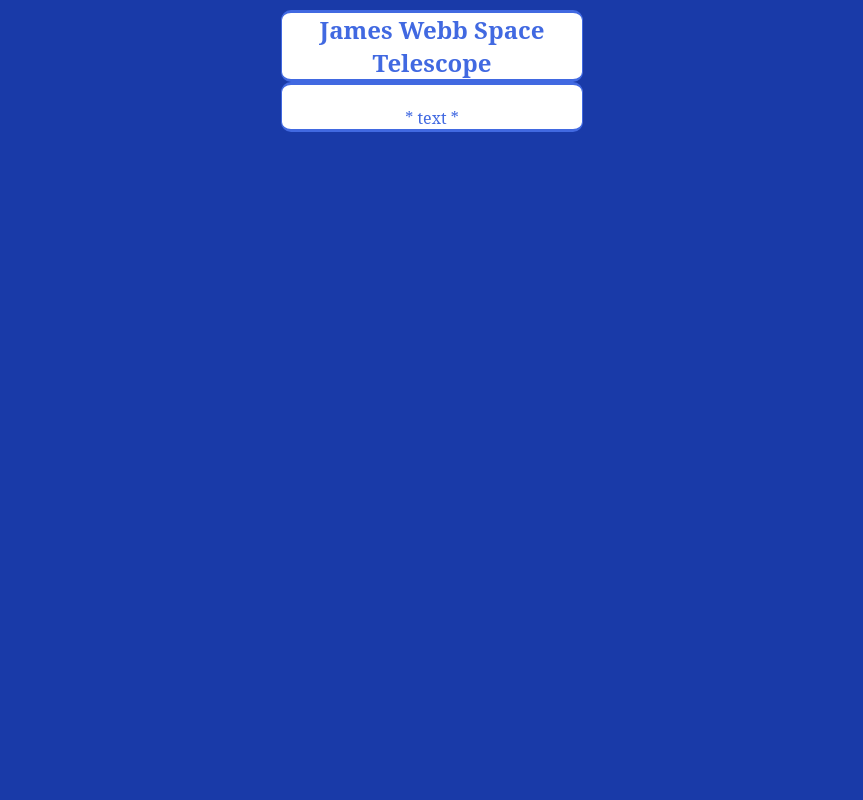
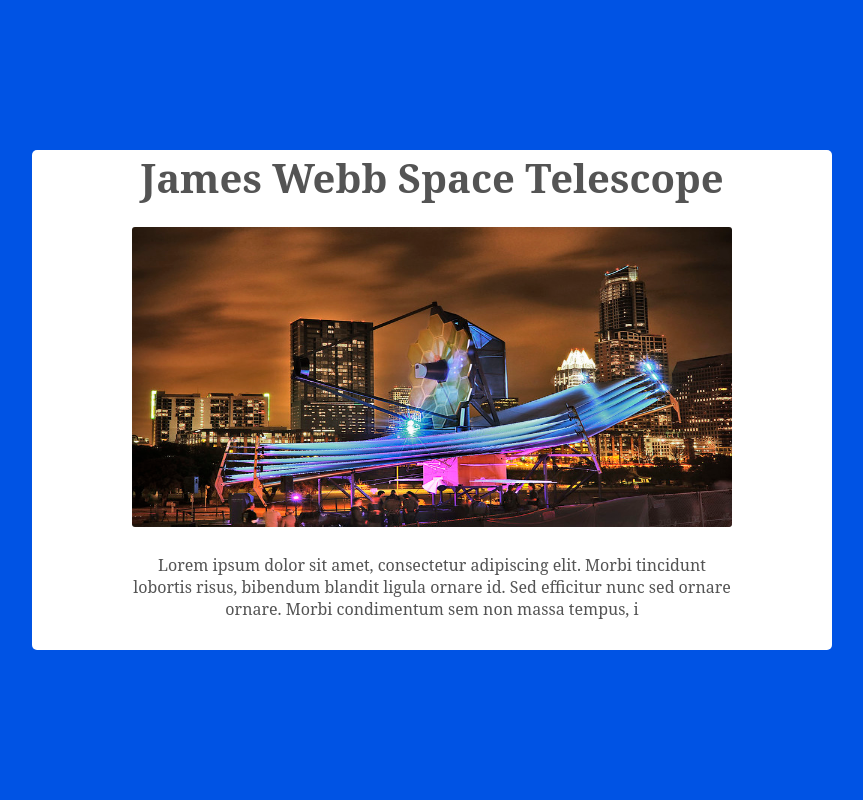
Before and after one commit to DavidGonFer/HackathonNASA, a plain HTML site: page index.html in a window 1280 px wide. Shown: the top 800 px of the page, without its empty margins (208-1071 px from the left). Drawn offline with Linux system fonts and the light colour scheme.

Commit message:
paginaInicialCreada

```diff
--- a/CSS/css.css
+++ b/CSS/css.css
@@ -4,28 +4,73 @@
 }
 
 html{
-    width:100%;
-    height:100%;
+	margin: 0px;
+	padding: 0px;
 }
 
 body{
     width:100%;
     height:100%;
-    background:rgb(25, 58, 168);
+
+	height: 2160px;
+}
+#marcador0{
+	background-color: rgb(0, 83, 228);
+	width: -webkit-fill-avaliable;
+	height: 1080px;
+	display: block;
+	top: 0px;
+}
+#pantalla1{
+	position:absolute;
+	width:300px;
+	background-color:white;
+	border-radius: 5px;
+	font-family: 'Inconsolata', monospace;
+	font-family: 'Noto Serif', serif;
+	color:rgb(84, 84, 84);
+	text-align:center;
+	width: 800px;
+	height: 500px;
+	z-index: 1;
+	top:50%;
+	left:50%;
+	margin-right: -50%;
+	transform: translate(-50%,-50%);
+	box-sizing: border-box;
+}
+h1{
+	font-size: 40px;
+}
+img{
+	width: 600px;
+	height: 300px;
+	border-radius: 3px;
+}
+p{
+	width: 600px;
 }
 
-header, section{
-	position:relative;
-	top:10px;
+#marcador1{
+	position:sticky;
+	top: 100px;
+	left:0px;
+	background-color: rgb(0, 83, 228);
+	width: -webkit-fill-avaliable;
+	z-index: 0;
+	display: block;
+}
+#pantalla2{
+
 	width:300px;
 	background-color:white;
-	border-radius: 10px;
-	border-width:3px 1px;
-	border-color:royalblue;
-	border-style:solid;
+	border-radius: 5px;
 	font-family: 'Inconsolata', monospace;
 	font-family: 'Noto Serif', serif;
-	color:royalblue;
+	color:rgb(84, 84, 84);
 	text-align:center;
-	z-index:1;
+	width: 800px;
+	height: 500px;
+	z-index: -1;
+
 }
--- a/index.html
+++ b/index.html
@@ -1,5 +1,6 @@
 <!DOCTYPE html>
 <html>
+
 <head>
     <meta charset='utf-8'>
     <meta http-equiv='X-UA-Compatible' content='IE=edge'>
@@ -8,15 +9,47 @@
     <link rel='stylesheet' type='text/css' media='screen' href='CSS/css.css'>
     <script src='JS/js.js'></script>
 </head>
+
 <body>
-    <section>
-        <h1>James Webb Space Telescope</h1>
-    </section>
 
-    <section>
-        <img src=""/>
-        <article>* text *</article>
-    </section>
+    <div id="marcador0">
+        <section id="pantalla1">
+            <h1>James Webb Space Telescope</h1>
+            <br>
+            <img id="1photo" src="./IMG/photo1.jpg" alt="James Webb" />
+            <br>
+            <br>
+
+            <p>Lorem ipsum dolor sit amet, consectetur adipiscing
+                elit. Morbi tincidunt lobortis risus,
+                bibendum blandit ligula ornare id. Sed efficitur nunc sed ornare ornare. Morbi condimentum sem non massa
+                tempus, i</p>
+
+        </section>
+        <div id="a"></div>
+    </div>
+    <div id="separador0"></div>
+    <div id="marcador1">
+
+
+        <section id="pantalla2">
+            <h1>James Webb Space Telescope</h1>
+            <br>
+            <img id="1photo" src="./IMG/photo2.jpg" alt="James Webb" />
+            <br>
+            <br>
+
+            <p>Lorem ipsum dolor sit amet, consectetur adipiscing
+                elit. Morbi tincidunt lobortis risus,
+                bibendum blandit ligula ornare id. Sed efficitur nunc sed ornare ornare. Morbi condimentum sem non massa
+                tempus, i</p>
+
+        </section>
+    </div>
+
+
+
 
 </body>
+
 </html>
```
Also changed, not shown: IMG/photo1.jpg (added), IMG/photo2.jpg (added).
